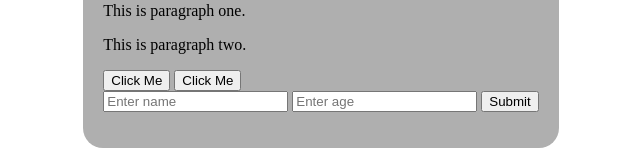
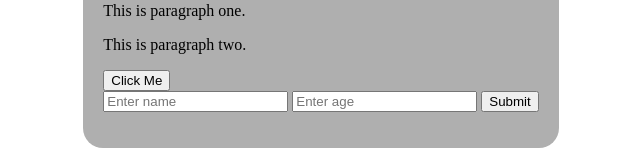
Before and after one commit to amanofficially/JavaScript, a plain HTML site: page index.html in a window 1280 px wide. Shown: the part 338-498 px from the top of the page, without its empty margins (263-903 px from the left). Drawn offline with Linux system fonts and the light colour scheme.

Commit message:
HTML Update

```diff
--- a/index.html
+++ b/index.html
@@ -26,7 +26,6 @@
       <p class="text">This is paragraph two.</p>
 
       <button id="btn">Click Me</button>
-      <button id="btn">Click Me</button>
 
       <form id="userForm">
         <input type="text" id="username" placeholder="Enter name" />
```
